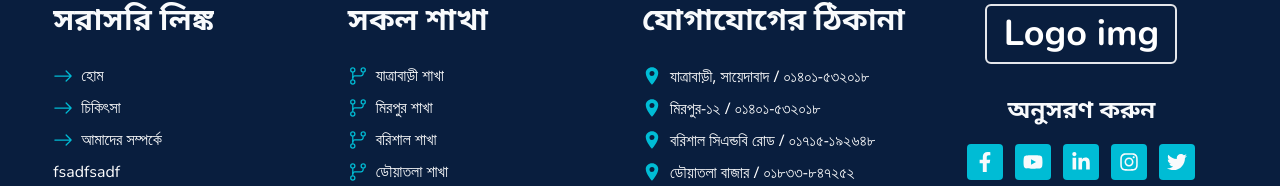
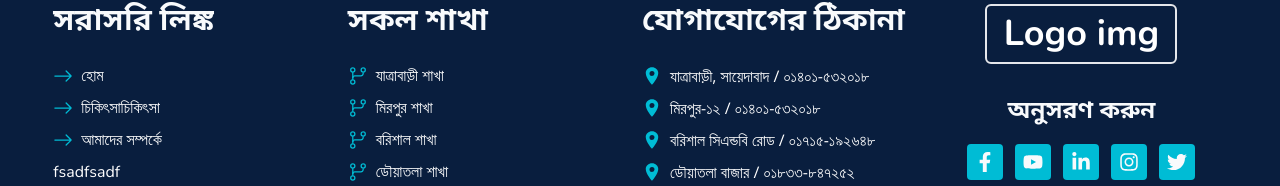
Before and after one commit to ataullah1/Smile-Dental, a React (Vite) app in the folder Client-Side/: page / in a window 1280 px wide. Shown: the part 6413-6599 px from the top of the page. Built offline with nearby package versions, Linux system fonts and the light colour scheme.

Commit message:
treatments title add

```diff
--- a/Client-Side/src/components/Footer/Footer.jsx
+++ b/Client-Side/src/components/Footer/Footer.jsx
@@ -62,6 +62,7 @@ const Footer = () => {
                   <BsArrowRight />
                 </span>
                 {lang ? "চিকিৎসা" : "Treatments"}
+                {lang ? "চিকিৎসা" : "Treatments"}
               </Link>
               <Link
                 to={"/about"}
@@ -93,8 +94,7 @@ const Footer = () => {
               </Link>
             </div>
           </div>
-          {/* <link rel="stylesheet" href="" /> */}
-          {/* ----------------j */}
+
           <div>
             <h1 className="text-3xl font-bold bang text-slate-50 pb-2 md:pb-6">
               {lang ? <span className="bang">সকল শাখা</span> : "Branches"}
```
